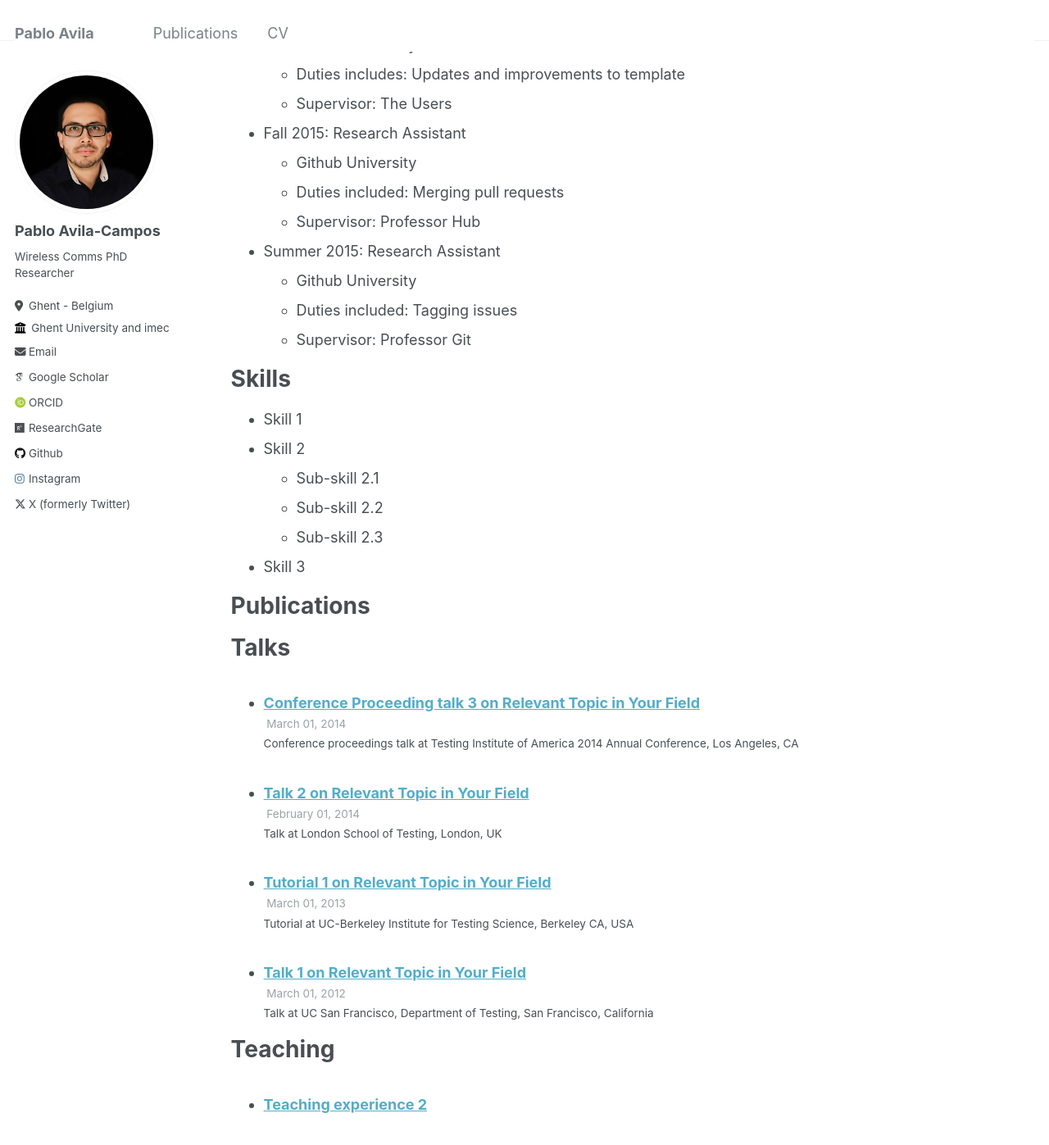
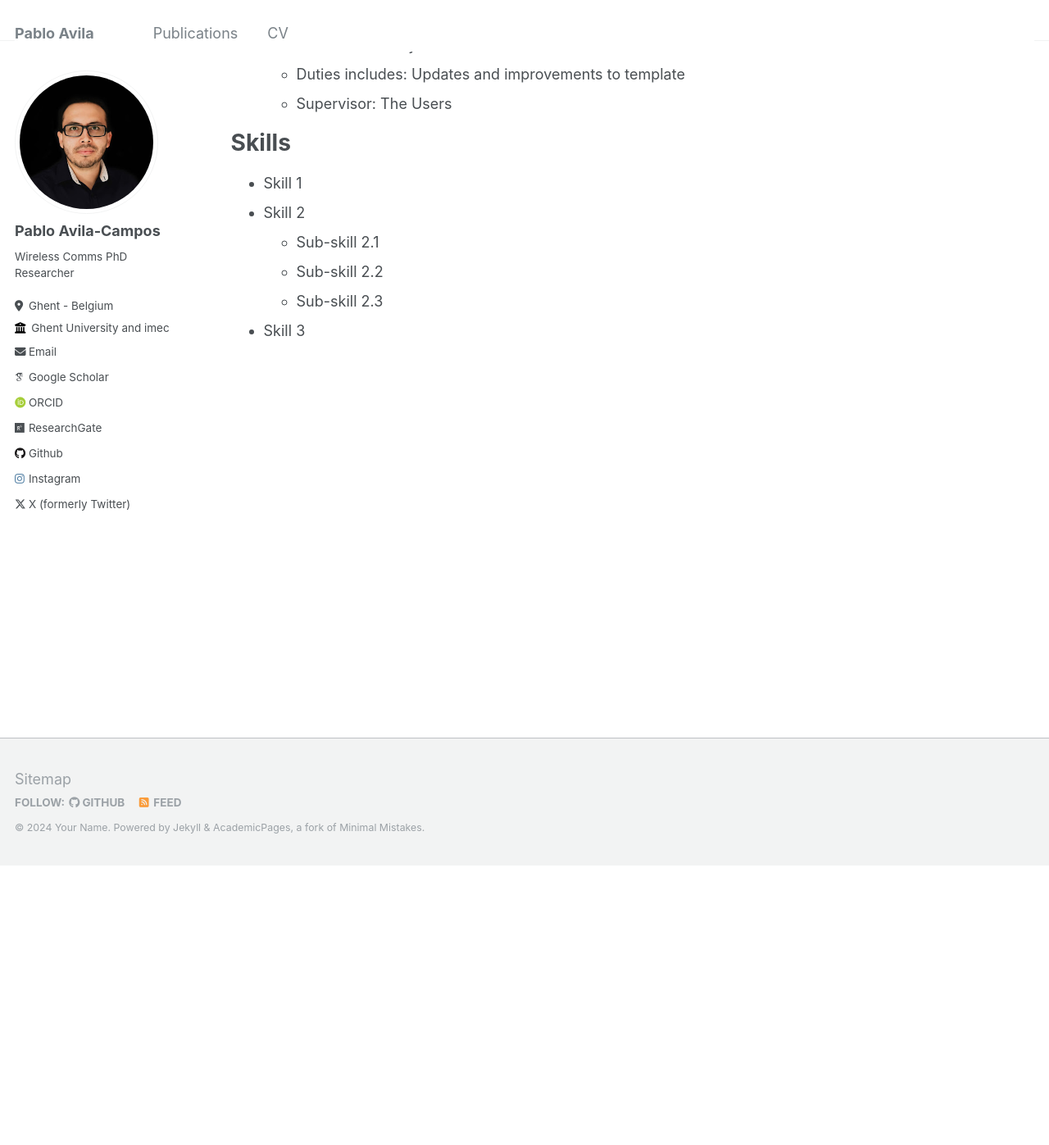
Before and after one commit to pavilac/pavilac.github.io, a Jekyll site: the page built from _pages/cv.md, in a window 1280 px wide and 1400 px high, scrolled down 344 px. Shown: the top 1397 px of the window at 82% size. Built offline with Jekyll 4.4.1, drawn with Linux system fonts in a browser that asks for light colours; some web fonts are replaced; some of the changed text lies outside the part shown.

Commit message:
Update cv.md

```diff
--- a/_pages/cv.md
+++ b/_pages/cv.md
@@ -11,9 +11,9 @@ redirect_from:
 
 Education
 ======
-* Ph.D in Version Control Theory, GitHub University, 2018 (expected)
-* M.S. in Jekyll, GitHub University, 2014
-* B.S. in GitHub, GitHub University, 2012
+* Ph.D. in Electrical Engineering, Ghent University, 2125 (expected)
+* MSc in Wireless Communications, University of Southampton, 2019 (Distinction)
+* B.S. in Electronics and Telecommunications, University of Cuenca, 2017 (1st)
 
 Work experience
 ======
@@ -22,15 +22,6 @@ Work experience
   * Duties includes: Updates and improvements to template
   * Supervisor: The Users
 
-* Fall 2015: Research Assistant
-  * Github University
-  * Duties included: Merging pull requests
-  * Supervisor: Professor Hub
-
-* Summer 2015: Research Assistant
-  * Github University
-  * Duties included: Tagging issues
-  * Supervisor: Professor Git
 
 Skills
 ======
@@ -40,25 +31,3 @@ Skills
   * Sub-skill 2.2
   * Sub-skill 2.3
 * Skill 3
-
-Publications
-======
-  <ul>{% for post in site.publications reversed %}
-    {% include archive-single-cv.html %}
-  {% endfor %}</ul>
-
-Talks
-======
-  <ul>{% for post in site.talks reversed %}
-    {% include archive-single-talk-cv.html  %}
-  {% endfor %}</ul>
-
-Teaching
-======
-  <ul>{% for post in site.teaching reversed %}
-    {% include archive-single-cv.html %}
-  {% endfor %}</ul>
-
-Service and leadership
-======
-* Currently signed in to 43 different slack teams
```
